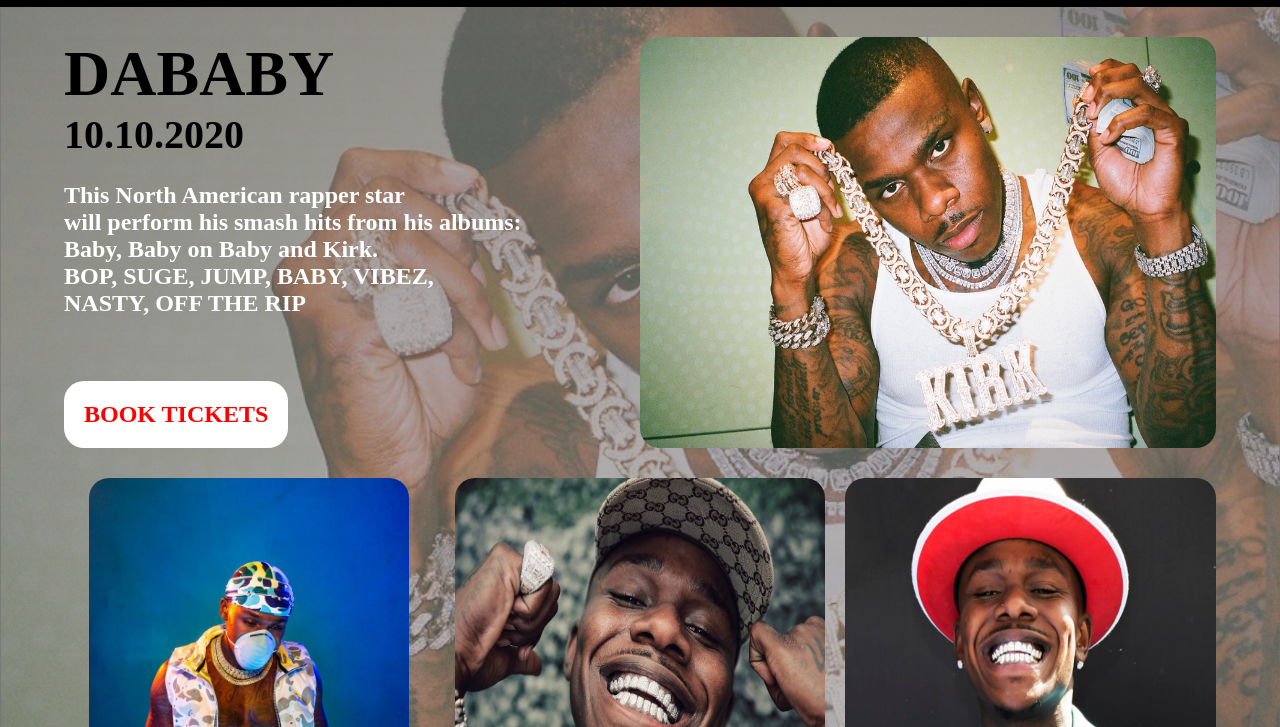
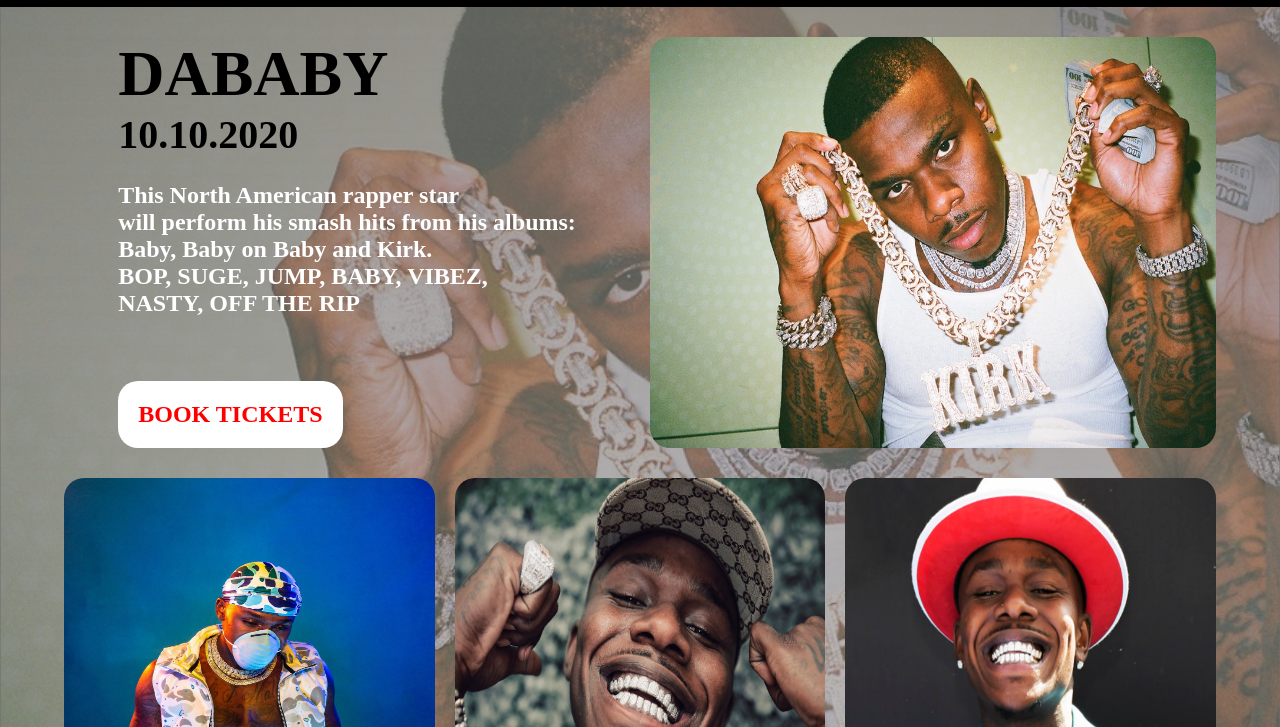
Before and after one commit to fabio-81/Veld-Music-Festival, a plain HTML site: page profile.html in a window 1280 px wide. Shown: the part 73-800 px from the top of the page. Drawn offline with Linux system fonts and the light colour scheme.

Commit message:
added media queries for min-width:768, 1024px

```diff
--- a/css/profile.css
+++ b/css/profile.css
@@ -1,6 +1,6 @@
 body{
 
-    background-image:url(../img/gradient.png), url(../img/dababy.jpg);
+    background-image:url(../img/gradient.png);
     /* background-repeat: no-repeat;
     background-size: cover;
     display: flex;
@@ -9,35 +9,38 @@ body{
 }
 .profile-hero-container{
     display: grid;
-    grid-template-columns: 1fr 1fr;
+    grid-template-columns: 1fr;
     width: 90%;
     margin: 0 auto;
     padding: 30px 0;
+    justify-items: center;
+    text-align: center;
+    grid-gap:20px;
 }
 .profile-main-header{
-    font-size: 4em;
+    font-size: 2.5em;
     font-family: cooper;
     margin: 0;
 }
 .profile-secondary-header{
-    font-size: 2.5em;
+    font-size: 1.5em;
     font-family: cooper;
     margin: 0;
 }
 .profile-main-paragraph{
     color: white;
-    font-size: 1.5em;
+    font-size: 1em;
     font-weight: bold;
 
 }
 .profile-image-container{
-    /* width: 20em; */
+    width: 20em;
     height: 20em;
 
 }
 .profile-content-container{
     display: grid;
-    grid-template-columns: 1fr 1fr 1fr;
+    grid-template-columns: 1fr;
     justify-items: center;
     width: 90%;
     margin: 0 auto;
@@ -45,9 +48,85 @@ body{
     padding-bottom: 40px;
 }
 .hero-image-container{
-    /* width: 50em; */
-    /* height: 25em; */
+    width: 20em;
+    height: 20em;
 }
 .wrapper{
     flex: 1;
 }
+
+
+@media screen and (min-width:768px){
+    body{
+
+        background-image:url(../img/gradient.png), url(../img/dababy.jpg);
+        /* background-repeat: no-repeat;
+        background-size: cover;
+        display: flex;
+        flex-direction: column;
+        min-height: 100%; */
+    }
+    .profile-hero-container{
+        display: grid;
+        grid-template-columns: 1fr 1fr;
+        justify-items: none;
+        text-align: initial;
+
+    }
+    .profile-main-header{
+        font-size: 3em;
+        font-family: cooper;
+    }
+    .profile-secondary-header{
+        font-size: 2em;
+        font-family: cooper;
+    }
+    .profile-main-paragraph{
+
+        font-size: 1.5em;
+
+
+    }
+    .booking-button{
+        font-size: 1.5em;
+
+    }
+    .profile-content-container{
+        display: grid;
+        grid-template-columns: 1fr 1fr 1fr;
+
+    }
+    .hero-image-container{
+        width: 100%;
+        height: 100%;
+    }
+    .profile-image-container{
+        width: 100%;
+        height: 20em;
+
+    }
+
+}
+
+
+@media screen and (min-width:1024px){
+
+    .profile-main-header{
+        font-size: 4em;
+        font-family: cooper;
+    }
+    .profile-secondary-header{
+        font-size: 2.5em;
+        font-family: cooper;
+    }
+    .profile-main-paragraph{
+
+        font-size: 1.5em;
+
+
+    }
+    .booking-button{
+        font-size: 1.5em;
+
+    }
+}
```
